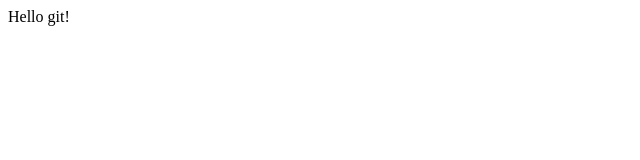
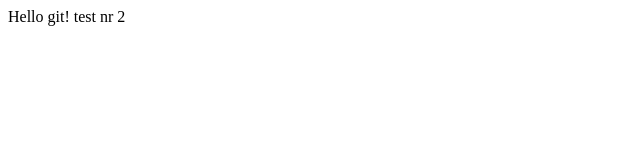
Before and after one commit to ncwthrch/gittest, a plain HTML site: page index.html in a window 1280 px wide. Shown: the full height of the page, 0-640 px from the left. Drawn offline with Linux system fonts and the light colour scheme.

Commit message:
Add test 2 message

```diff
--- a/index.html
+++ b/index.html
@@ -7,6 +7,6 @@
     <title>Document</title>
 </head>
 <body>
-    Hello git!
+    Hello git! test nr 2
 </body>
 </html>
```
